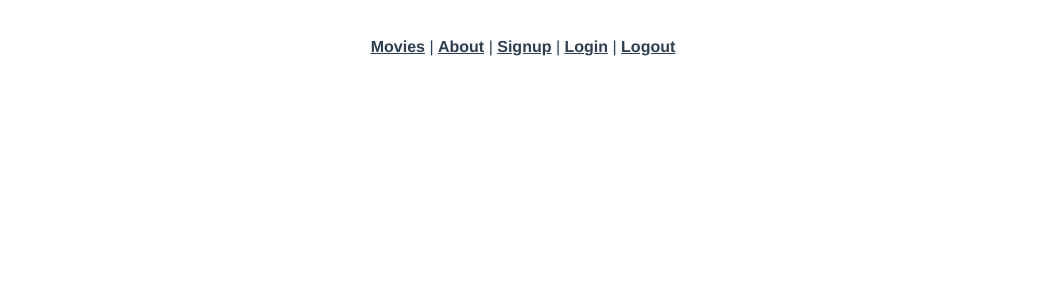
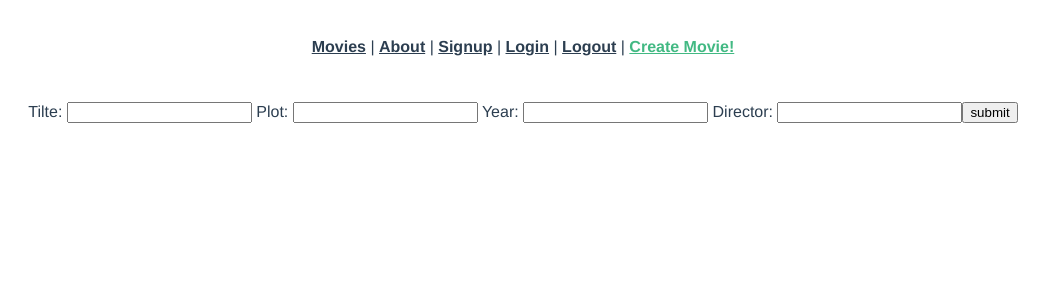
Before and after one commit to Johnxmb93/movies-vue-app, a Vue app: page /moviesnew in a window 1280 px wide. Shown: the top 300 px of the page, without its empty margins (117-1166 px from the left). Built offline with nearby package versions, Linux system fonts and the light colour scheme.

Commit message:
fixed all routes and they are working

```diff
--- a/src/App.vue
+++ b/src/App.vue
@@ -10,6 +10,8 @@
       <router-link to="/login">Login</router-link>
       |
       <router-link to="/logout">Logout</router-link>
+      |
+      <router-link to="/moviesnew">Create Movie!</router-link>
     </div>
     <router-view />
   </div>
--- a/src/views/MoviesIndex.vue
+++ b/src/views/MoviesIndex.vue
@@ -1,7 +1,14 @@
 <template>
   <div class="moviesindex">
     <div v-for="movie in movies" v-bind:key="movie.id">
-      <h1>{{ movie.title }}</h1>
+      <router-link v-bind:to="`/movies/${movie.id}`">
+        <h1>{{ movie.title }}</h1>
+      </router-link>
+      Year Released:
+      <h4>{{ movie.year }}</h4>
+      <h4>{{ movie.plot }}</h4>
+      Director:
+      <h4>{{ movie.director }}</h4>
     </div>
   </div>
 </template>
--- /dev/null
+++ b/src/views/MoviesNew.vue
@@ -0,0 +1,42 @@
+<template>
+  <div class="moviesnew">
+    <form v-on:submit.prevent="createMovies()">
+      <ul>
+        <li v-for="error in errors" v-bind:key="error">{{ error }}</li>
+      </ul>
+      <div>
+        Tilte:
+        <input type="text" v-model="newMoviesParams.title" />
+        Plot:
+        <input type="text" v-model="newMoviesParams.plot" />
+        Year:
+        <input type="text" v-model="newMoviesParams.year" />
+        Director:
+        <input type="text" v-model="newMoviesParams.director" />
+        <input type="submit" value="submit" />
+      </div>
+    </form>
+  </div>
+</template>
+<style></style>
+z
+<script>
+import axios from "axios";
+export default {
+  data: function () {
+    return {
+      errors: [],
+      newMoviesParams: {},
+    };
+  },
+  created: function () {},
+  methods: {
+    createMovies: function () {
+      axios.post("/movies", this.newMoviesParams).then((response) => {
+        this.$router.push("/moviesindex");
+        console.log("New Movie Created!!", response.data);
+      });
+    },
+  },
+};
+</script>
--- /dev/null
+++ b/src/views/MoviesShow.vue
@@ -0,0 +1,28 @@
+<template>
+  <div class="movies-show">
+    <div class="container">
+      <h1>{{ movie.title }}</h1>
+      <p>{{ movie.plot }}</p>
+      <p>{{ movie.year }}</p>
+      <p>{{ movie.director }}</p>
+      <router-link :to="`/movies/${movie.id}/update`">"Click to Edit movie!"</router-link>
+      <router-link to="/moviesindex">"Click Here to See All movies!"</router-link>
+    </div>
+  </div>
+</template>
+<script>
+import axios from "axios";
+export default {
+  data: function () {
+    return {
+      errors: [],
+      movie: {},
+    };
+  },
+  created: function () {
+    axios.get("/movies/" + this.$route.params.id).then((response) => {
+      this.movie = response.data;
+    });
+  },
+};
+</script>
--- /dev/null
+++ b/src/views/MoviesUpdate.vue
@@ -0,0 +1,45 @@
+<template>
+  <div class="moviesupdate">
+    <form v-on:submit.prevent="updateMovies()">
+      <ul>
+        <li v-for="error in errors" v-bind:key="error">{{ error }}</li>
+      </ul>
+      <div>
+        Tilte:
+        <input type="text" v-model="currentMoviesParams.title" />
+        Plot:
+        <input type="text" v-model="currentMoviesParams.plot" />
+        Year:
+        <input type="text" v-model="currentMoviesParams.year" />
+        Director:
+        <input type="text" v-model="currentMoviesParams.director" />
+        <input type="submit" value="submit" />
+      </div>
+    </form>
+  </div>
+</template>
+<script>
+import axios from "axios";
+export default {
+  data: function () {
+    return {
+      errors: [],
+      currentMoviesParams: {},
+    };
+  },
+  created: function () {
+    axios.get(`/movies/${this.$route.params.id}`).then((response) => {
+      console.log("Movies Details", response.data);
+      this.currentMoviesParams = response.data;
+    });
+  },
+  methods: {
+    updateMovies: function () {
+      axios.patch(`/movies/${this.$route.params.id}`, this.currentMoviesParams).then((response) => {
+        console.log("current Movie Updated!!", response.data);
+        this.$router.push(`/movies/${this.$route.params.id}`);
+      });
+    },
+  },
+};
+</script>
```
Also changed, not shown: src/router/index.js (+7 -0 lines).
